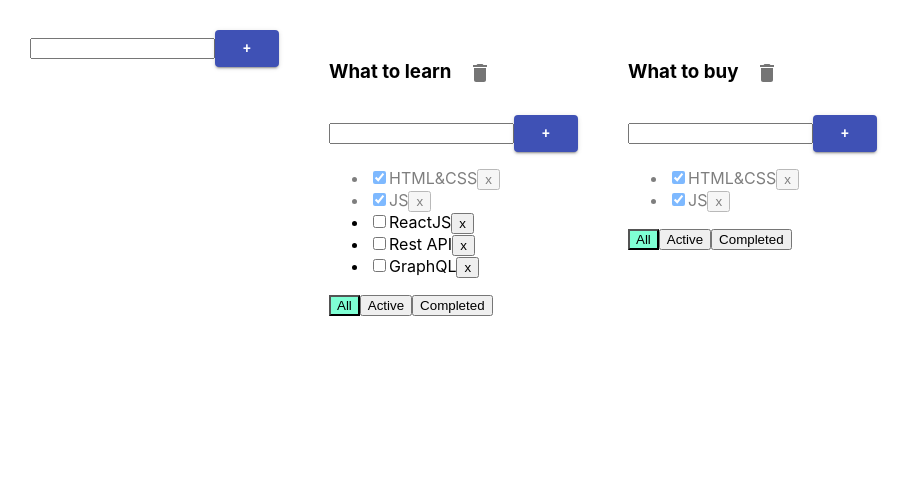
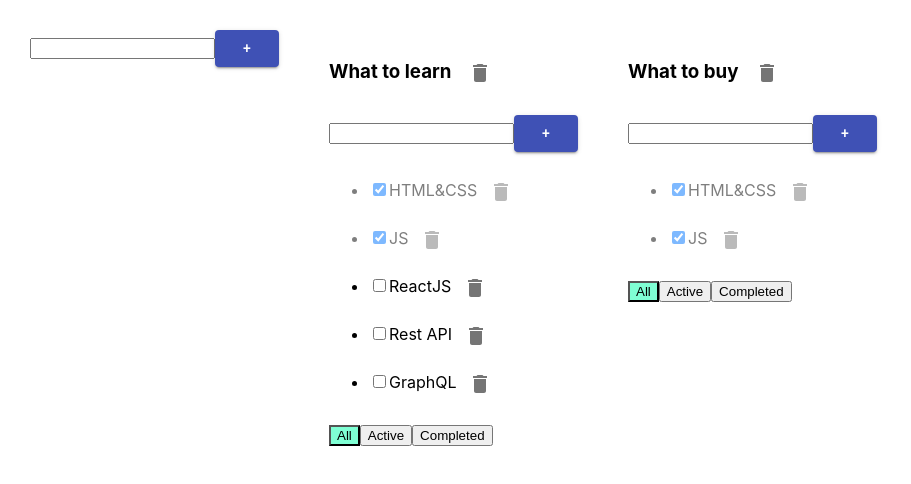
Before and after one commit to bohdanloik/todolist_4, a React (Create React App) app: page / in a window 1280 px wide. Shown: the top 484 px of the page, without its empty margins (0-911 px from the left). Built offline with nearby package versions, Linux system fonts and the light colour scheme.

Commit message:
add checkbox delete icon

```diff
--- a/src/Todolist.tsx
+++ b/src/Todolist.tsx
@@ -65,7 +65,9 @@ export function Todolist(props: PropsType) {
                     return <li key={t.id} className={t.isDone ? 'is-done' : ''}>
                         <input type="checkbox" onChange={onChangeStatusHadler} checked={t.isDone}/>
                         <EditableSpan title={t.title} onChange={onChangeTitleHandler}/>
-                        <button onClick={ onClickHandler }>x</button>
+                        <IconButton aria-label="delete" onClick={onClickHandler}>
+                            <Delete />
+                        </IconButton>
                     </li>
                 })
             }
```
